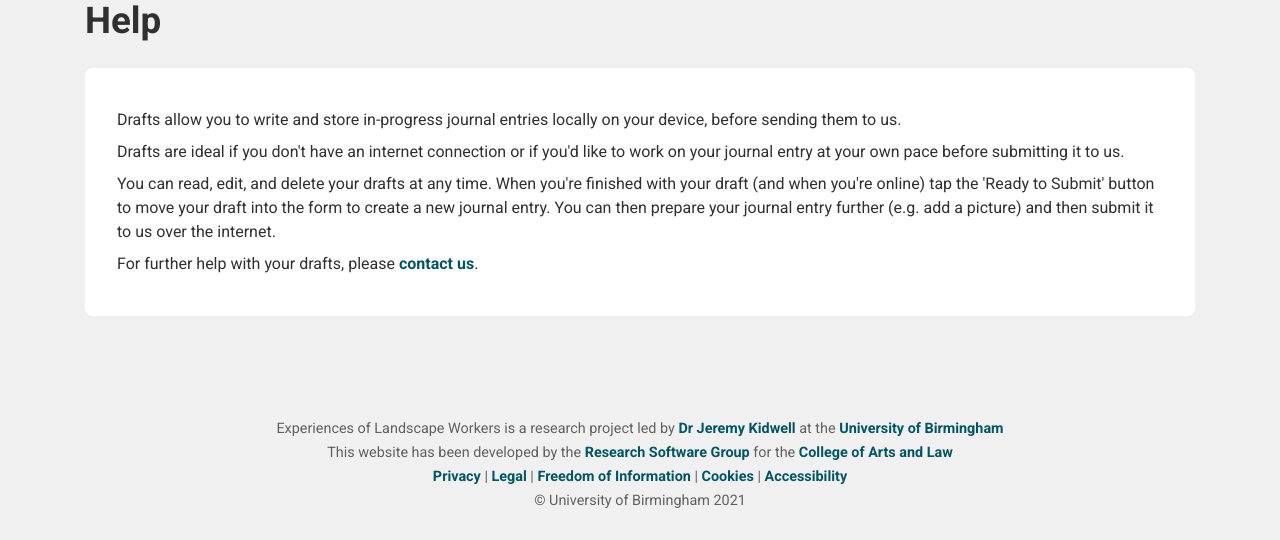
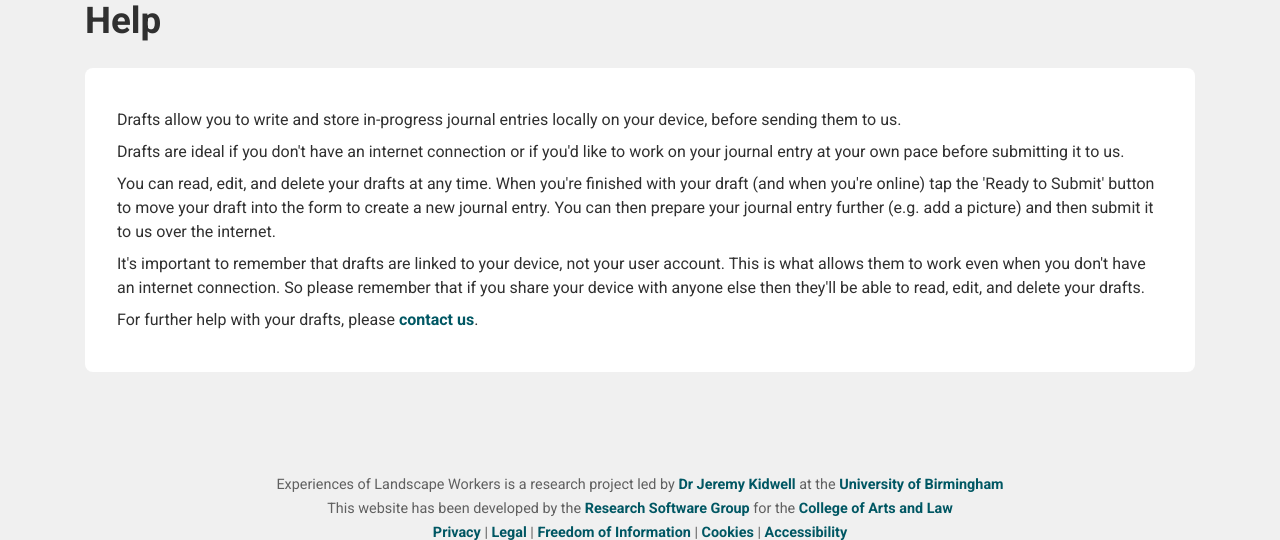
Before and after one commit to bear-rsg/experiences-of-landscape-workers, a Django app: page /journal/drafts/ in a window 1280 px wide. Shown: the part 1040-1580 px from the top of the page. Before the commit the page ends 1548 px from the top, so only its background shows below. Run offline with Django 3.2, Linux system fonts and the light colour scheme; parts of the project's set-up code (start-up, migrations or seed data) failed here and were passed over; some libraries are stand-ins or nearby versions.

Commit message:
added message to let user know drafts are device specific

```diff
--- a/django/journal/templates/journal/journalentry-drafts.html
+++ b/django/journal/templates/journal/journalentry-drafts.html
@@ -36,6 +36,9 @@
             You can read, edit, and delete your drafts at any time. When you're finished with your draft (and when you're online) tap the 'Ready to Submit' button to move your draft into the form to create a new journal entry. You can then prepare your journal entry further (e.g. add a picture) and then submit it to us over the internet.
         </p>
         <p>
+            It's important to remember that drafts are linked to your device, not your user account. This is what allows them to work even when you don't have an internet connection. So please remember that if you share your device with anyone else then they'll be able to read, edit, and delete your drafts.
+        </p>
+        <p>
             For further help with your drafts, please <a href="mailto:j.kidwell@bham.ac.uk?subject=Experiences of Landscape Workers: Not Received Password Reset Email">contact us</a>.
         </p>
     </section>
```
